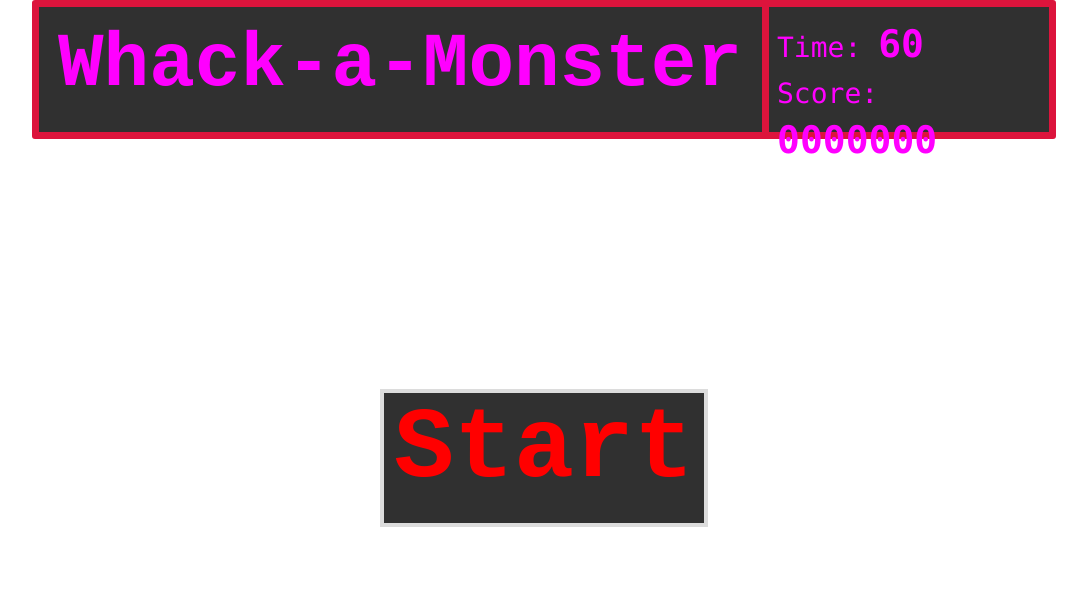
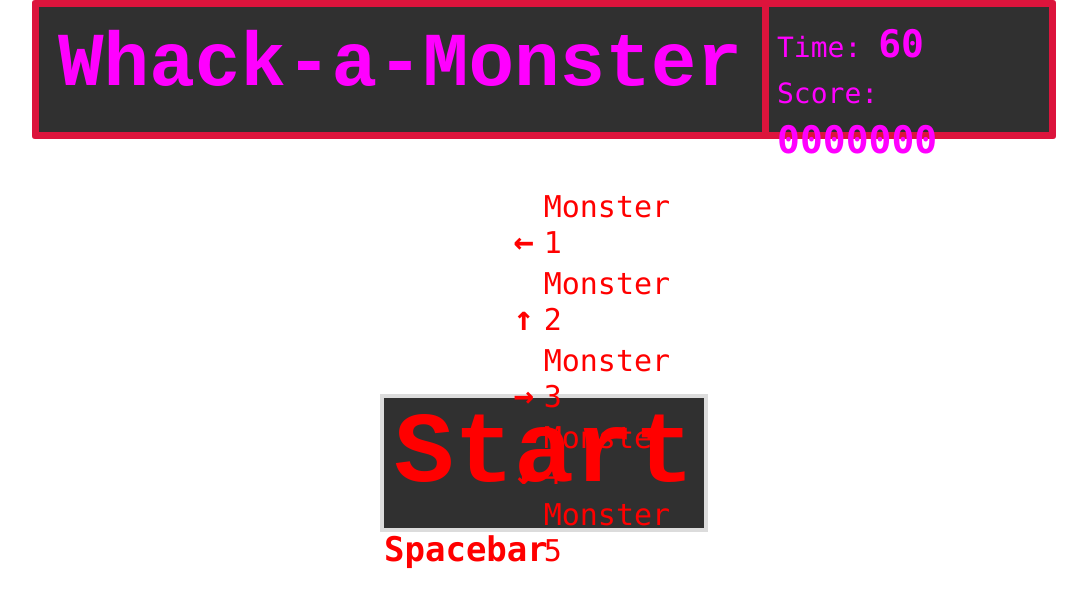
Before and after one commit to jmayeur/SmashPop, a website: page app/index.html in a window 1280 px wide. Shown: the whole page, without its empty margins (96-1183 px from the left). Drawn offline with Linux system fonts and the light colour scheme.

Commit message:
add some instructions

```diff
--- a/app/index.html
+++ b/app/index.html
@@ -29,6 +29,28 @@
         </div>
     </div>
     <div id="startBox">
+        <div class="instructions">
+            <div class="keymap">
+                <div class="key">&#8592;</div>
+                <div class="keyvalue">Monster 1</div>
+            </div>
+            <div class="keymap">
+                <div class="key">&#8593;</div>
+                <div class="keyvalue">Monster 2</div>
+            </div>
+            <div class="keymap">
+                <div class="key">&#8594;</div>
+                <div class="keyvalue">Monster 3</div>
+            </div>
+            <div class="keymap">
+                <div class="key">&#8595;</div>
+                <div class="keyvalue">Monster 4</div>
+            </div>
+            <div class="keymap">
+                <div class="key">Spacebar</div>
+                <div class="keyvalue">Monster 5</div>
+            </div>
+        </div>
         <div class="start" onclick="gameView.start()">
             Start
         </div>
--- a/app/styles/main.css
+++ b/app/styles/main.css
@@ -93,6 +93,38 @@ body{
     background-color: white;
 }
 
+.instructions{
+    margin: 50px auto;
+    height: 100px;
+    padding: 0;
+    width: 320px;
+}
+
+.keymap {
+    font-family: consolas, courier, menlo, monaco, monospace;
+    color: red;
+    line-height: 36px;
+}
+
+.key, .keyvalue{
+    display: inline-block;
+    padding: 0;
+    margin: 0;
+    width: 150px
+}
+
+.key{
+    font-size: 34px;
+    font-weight: bolder;
+    text-align: right;
+}
+
+.keyvalue{
+    font-size: 30px;
+    font-weight: normal;
+    text-align: left;
+}
+
 .start, .restart {
     padding: 0 0 30px 0;
     font-family: "gubblebum-blocky", monospace;
@@ -106,7 +138,7 @@ body{
 }
 
 .start {
-    margin: 250px auto;
+    margin: 105px auto;
     width: 320px;
 }
 
```
